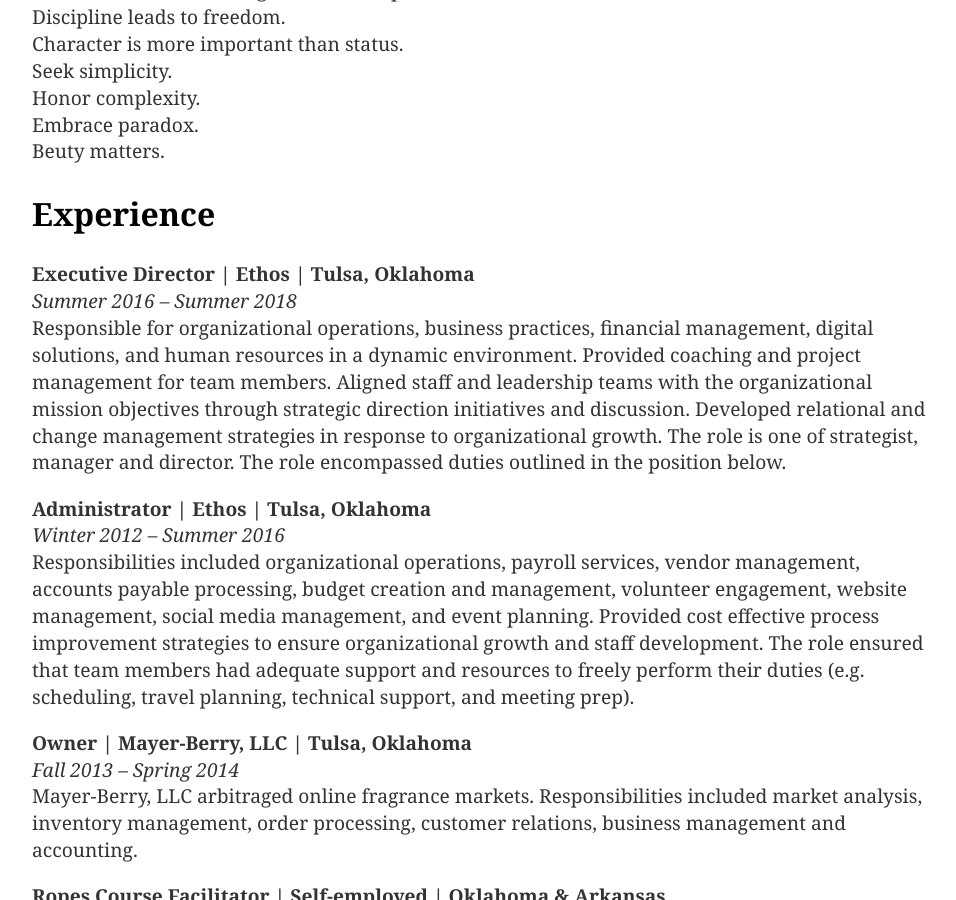
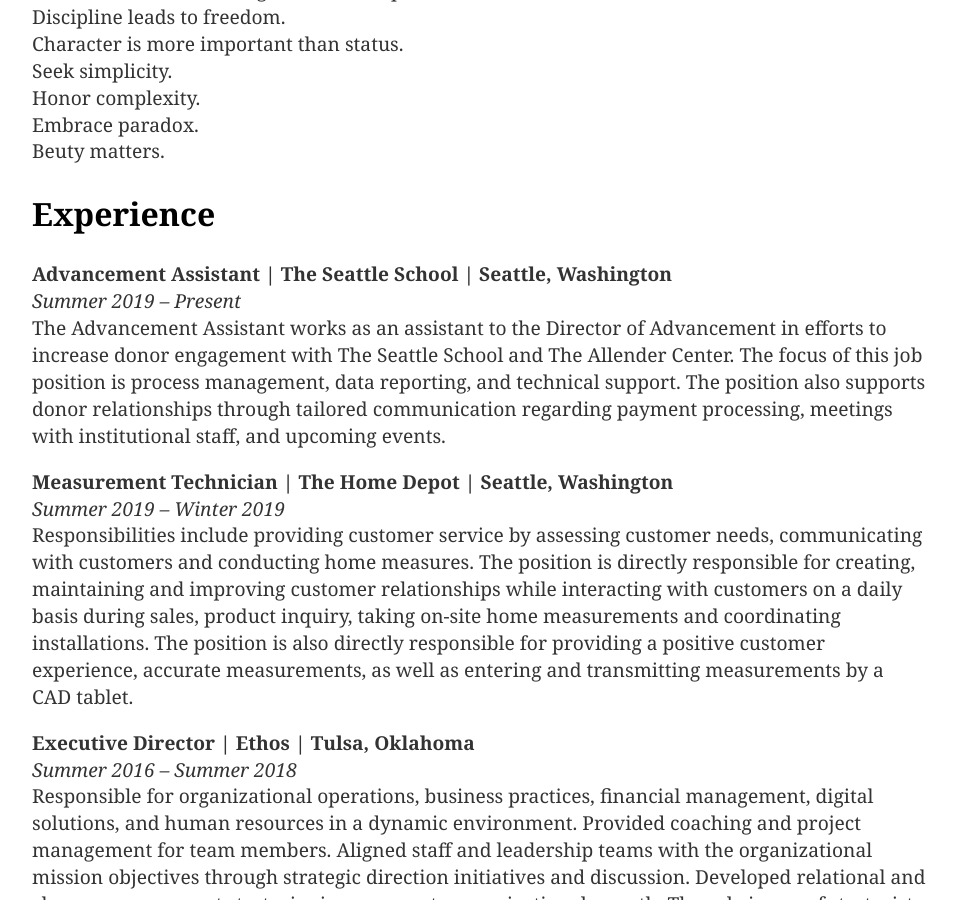
Before and after one commit to danielrusco/danielrusco.github.io, a Jekyll site: the page built from cv/index.html, in a window 1280 px wide and 900 px high, scrolled down 677 px. Shown: the whole window, without its empty margins (160-1116 px from the left). Built offline with Jekyll 4.4.1, drawn with Linux system fonts in a browser that asks for light colours; some of the changed text lies outside the part shown.

Commit message:
Updated work experience.

```diff
--- a/cv/index.html
+++ b/cv/index.html
@@ -20,6 +20,10 @@
 					<p>Creation is more fulfilling than consumption. <br>Discipline leads to freedom. <br>Character is more important than status. <br>Seek simplicity. <br>Honor complexity. <br>Embrace paradox. <br>Beuty matters.
 
 					<h2>Experience</h2>
+
+						<p><strong>Advancement Assistant | The Seattle School | Seattle, Washington </strong><br> <em>Summer 2019 – Present </em><br> The Advancement Assistant works as an assistant to the Director of Advancement in efforts to increase donor engagement with The Seattle School and The Allender Center. The focus of this job position is process management, data reporting, and technical support. The position also supports donor relationships through tailored communication regarding payment processing, meetings with institutional staff, and upcoming events.
+
+						<p><strong>Measurement Technician | The Home Depot | Seattle, Washington </strong><br> <em>Summer 2019 – Winter 2019 </em><br> Responsibilities include providing customer service by assessing customer needs, communicating with customers and conducting home measures. The position is directly responsible for creating, maintaining and improving customer relationships while interacting with customers on a daily basis during sales, product inquiry, taking on-site home measurements and coordinating installations. The position is also directly responsible for providing a positive customer experience, accurate measurements, as well as entering and transmitting measurements by a CAD tablet.
 
 						<p><strong>Executive Director | Ethos | Tulsa, Oklahoma </strong><br> <em>Summer 2016 – Summer 2018 </em><br> Responsible for organizational operations, business practices, financial management, digital solutions, and human resources in a dynamic environment. Provided coaching and project management for team members. Aligned staff and leadership teams with the organizational mission objectives through strategic direction initiatives and discussion. Developed relational and change management strategies in response to organizational growth. The role is one of strategist, manager and director. The role encompassed duties outlined in the position below.
 
@@ -47,7 +51,7 @@
 
 					<h2>Causes</h2>
 
-						<p>Student Leadership | The Seattle School<br><em>Spring 2019 – Spring 2020</em><br>Student Council exists to be a representative of the student body on two fronts: building healthy and trust-filled relationships between faculty and students, and nurturing a culture that engages diversity and difference through our Intercultural Engagement practices.
+						<p>Student Leadership | The Seattle School<br><em>Spring 2019 – Present</em><br>Student Council exists to be a representative of the student body on two fronts: building healthy and trust-filled relationships between faculty and students, and nurturing a culture that engages diversity and difference through our Intercultural Engagement practices.
 
 						<p>Ethos Mercy Team | Tulsa, Oklahoma<br><em>Fall 2016 – Fall 2018</em><br>At its core poverty is a relational issue, not a financial issue. The Ethos Mercy Team seeks to push back the darkness of poverty through relational stewardship and love. The Mercy Team provided relief and restoration services to individuals and families experiencing poverty.
 
```
